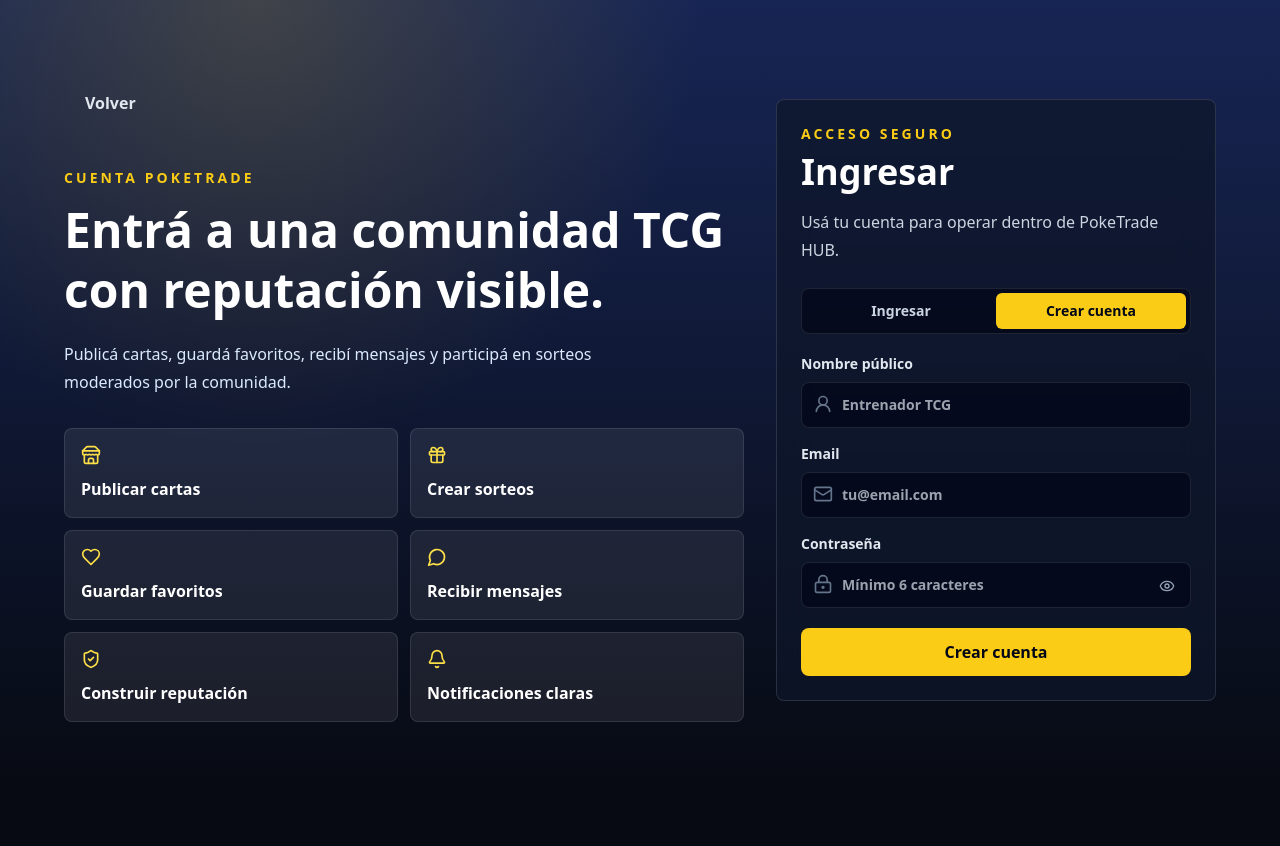
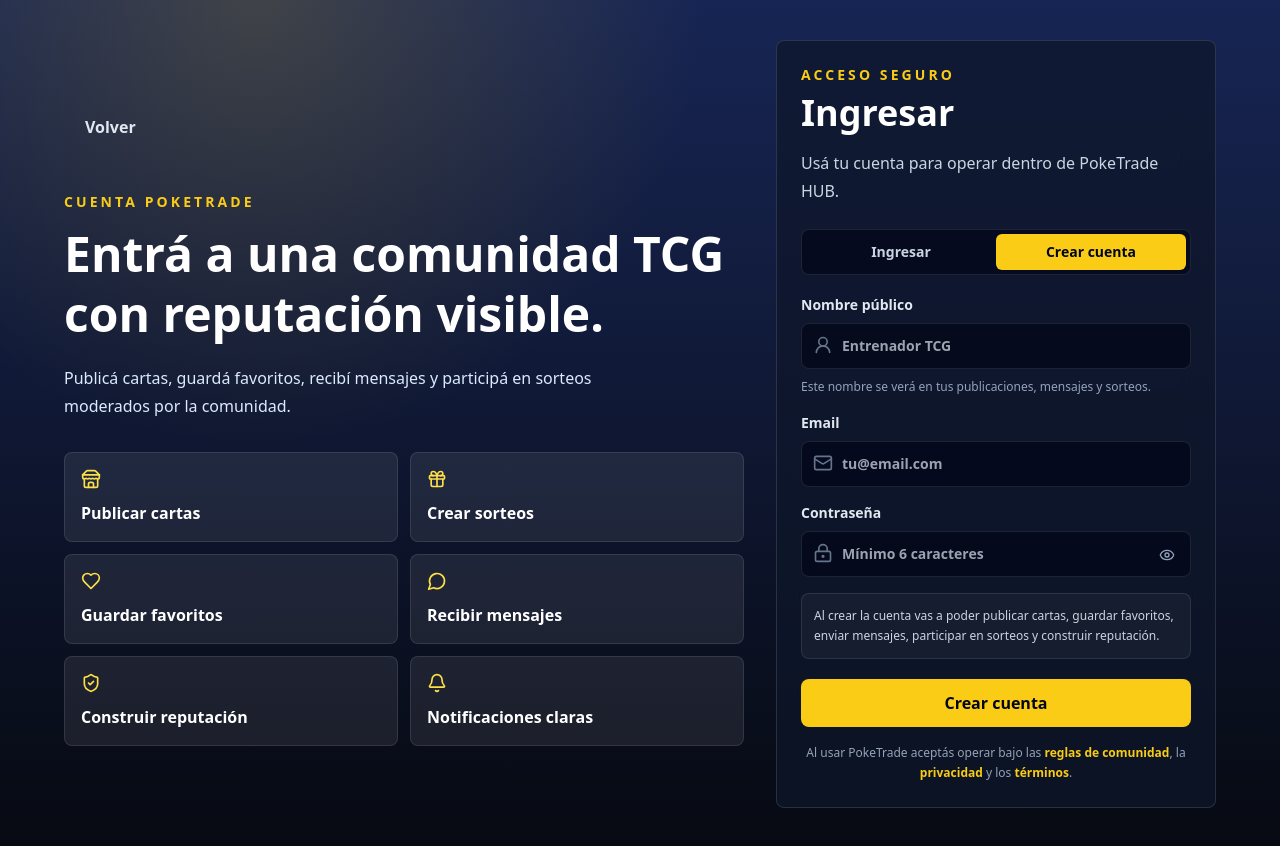
Before and after one commit to ViralFrame2026/PokeTrade-HUB, a Next.js app: page /login in a window 1280 px wide. Both pictures are taken after a click on the button "Crear cuenta". Before the commit the page ends 800 px from the top, so only its background shows below. Built offline with nearby package versions, Linux system fonts and the light colour scheme.

Commit message:
Improve auth onboarding copy

```diff
--- a/app/privacy/page.tsx
+++ b/app/privacy/page.tsx
@@ -30,7 +30,7 @@
           ["Datos de cuenta", "Usamos tu email, nombre visible y datos de perfil para identificarte dentro de la comunidad."],
           ["Publicaciones y mensajes", "Guardamos publicaciones, operaciones, favoritos, notificaciones y mensajes necesarios para operar dentro del marketplace."],
           ["Seguridad", "Podemos revisar contenido reportado o sospechoso para proteger a la comunidad y aplicar reglas."],
-          ["Servicios externos", "La autenticacion y base de datos funcionan con Supabase. El despliegue funciona con Vercel."]
+          ["Servicios externos", "La autenticación y base de datos funcionan con Supabase. El despliegue funciona con Vercel."]
         ].map(([title, copy]) => (
           <article className="rounded-lg border border-white/10 bg-white/[0.06] p-6" key={title}>
             <h2 className="flex items-center gap-2 text-xl font-black">
--- a/components/auth-form.tsx
+++ b/components/auth-form.tsx
@@ -2,6 +2,7 @@
 
 import { useState } from "react";
 import { Eye, EyeOff, Loader2, LockKeyhole, Mail, UserRound } from "lucide-react";
+import Link from "next/link";
 import { createSupabaseBrowserClient } from "@/lib/supabase/client";
 
 type AuthFormProps = {
@@ -119,6 +120,7 @@
 
       <form className="mt-5" onSubmit={handleSubmit}>
         {mode === "register" ? (
+          <>
             <label className="block text-sm font-bold text-slate-200">
               Nombre público
               <div className="relative mt-2">
@@ -135,6 +137,10 @@
                 />
               </div>
             </label>
+            <p className="mt-2 text-xs leading-5 text-slate-400">
+              Este nombre se verá en tus publicaciones, mensajes y sorteos.
+            </p>
+          </>
         ) : null}
 
         <label className={`${mode === "register" ? "mt-4" : ""} block text-sm font-bold text-slate-200`}>
@@ -196,6 +202,13 @@
           </p>
         ) : null}
 
+        {mode === "register" ? (
+          <div className="mt-4 rounded-lg border border-white/10 bg-white/[0.04] p-3 text-xs leading-5 text-slate-300">
+            Al crear la cuenta vas a poder publicar cartas, guardar favoritos, enviar
+            mensajes, participar en sorteos y construir reputación.
+          </div>
+        ) : null}
+
         <button
           className="mt-5 inline-flex w-full items-center justify-center gap-2 rounded-lg bg-pokemonYellow px-5 py-3 font-black text-slate-950 disabled:cursor-not-allowed disabled:opacity-60"
           disabled={isSubmitting}
@@ -208,6 +221,22 @@
               ? "Crear cuenta"
               : "Enviar enlace"}
         </button>
+
+        <p className="mt-4 text-center text-xs leading-5 text-slate-400">
+          Al usar PokeTrade aceptás operar bajo las{" "}
+          <Link className="font-bold text-pokemonYellow hover:text-yellow-200" href="/rules">
+            reglas de comunidad
+          </Link>
+          , la{" "}
+          <Link className="font-bold text-pokemonYellow hover:text-yellow-200" href="/privacy">
+            privacidad
+          </Link>{" "}
+          y los{" "}
+          <Link className="font-bold text-pokemonYellow hover:text-yellow-200" href="/terms">
+            términos
+          </Link>
+          .
+        </p>
 
         {mode === "login" ? (
           <button
```
Lines whose indentation alone changed are shown as unchanged.
